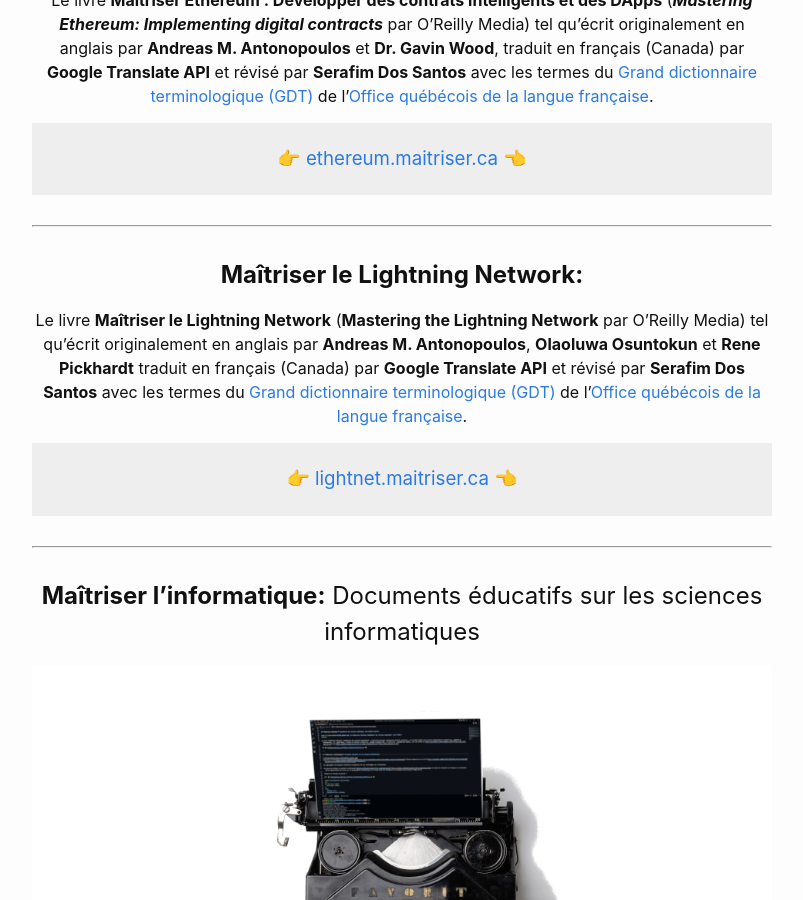
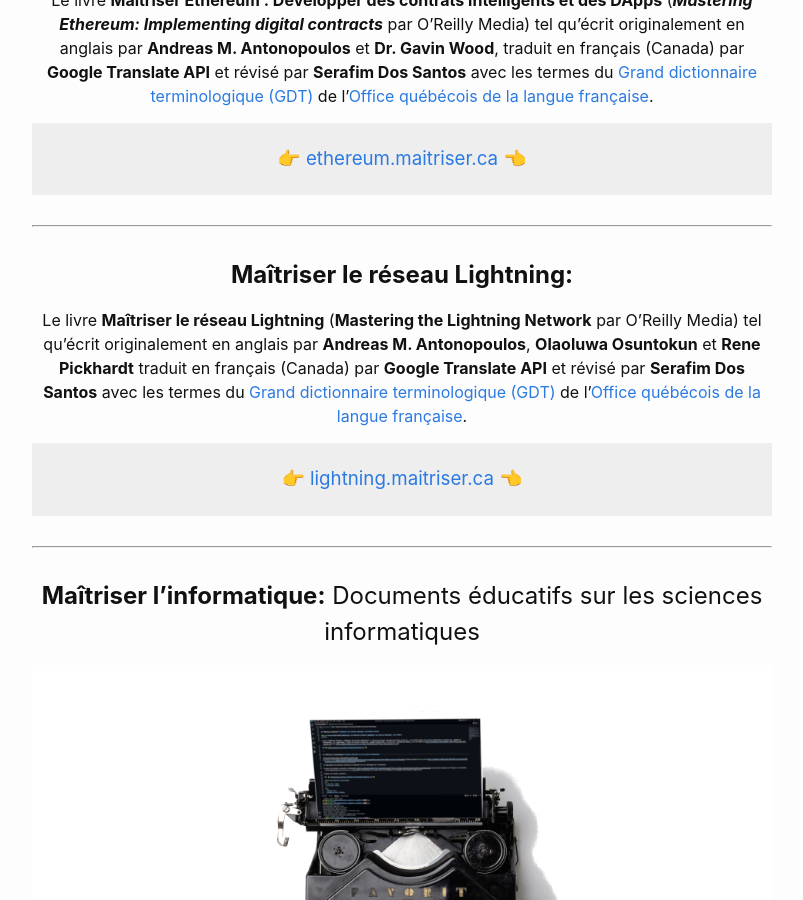
Before and after one commit to maitriser-ca/maitriser-ca.github.io, a Jekyll site: the page built from docs/index.markdown, in a window 1280 px wide and 900 px high, scrolled down 1571 px. Shown: the whole window, without its empty margins (238-1041 px from the left). Built offline with Jekyll 4.4.1, drawn with Linux system fonts in a browser that asks for light colours; comment, search, counter and statistics services are not loaded.

Commit message:
lightnet changer to lightning

```diff
--- a/docs/index.markdown
+++ b/docs/index.markdown
@@ -35,11 +35,11 @@
 
 ---
 
-## **Maîtriser le Lightning Network:**
+## **Maîtriser le réseau Lightning:**
 
-Le livre **Maîtriser le Lightning Network** (__Mastering the Lightning Network__ par O’Reilly Media) tel qu’écrit originalement en anglais par __Andreas M. Antonopoulos__, __Olaoluwa Osuntokun__ et __Rene Pickhardt__ traduit en français (Canada) par __Google Translate API__ et révisé par __Serafim Dos Santos__ avec les termes du [Grand dictionnaire terminologique (GDT)](https://gdt.oqlf.gouv.qc.ca/) de l'[Office qu&eacute;b&eacute;cois de la langue fran&ccedil;aise](https://www.oqlf.gouv.qc.ca/).
+Le livre **Maîtriser le réseau Lightning** (__Mastering the Lightning Network__ par O’Reilly Media) tel qu’écrit originalement en anglais par __Andreas M. Antonopoulos__, __Olaoluwa Osuntokun__ et __Rene Pickhardt__ traduit en français (Canada) par __Google Translate API__ et révisé par __Serafim Dos Santos__ avec les termes du [Grand dictionnaire terminologique (GDT)](https://gdt.oqlf.gouv.qc.ca/) de l'[Office qu&eacute;b&eacute;cois de la langue fran&ccedil;aise](https://www.oqlf.gouv.qc.ca/).
 
-### 👉 [lightnet.maitriser.ca](https://lightnet.maitriser.ca) 👈
+### 👉 [lightning.maitriser.ca](https://lightning.maitriser.ca) 👈
 
 ---
 
```
